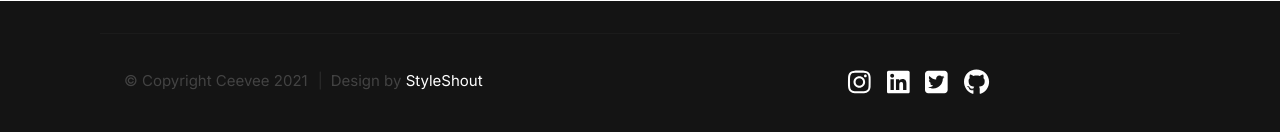
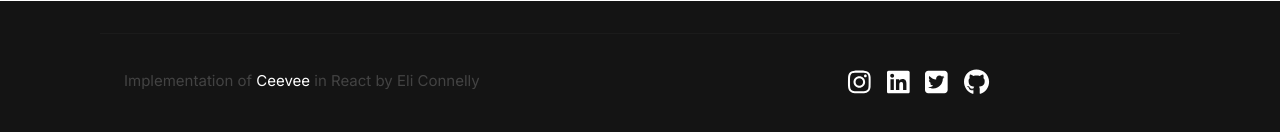
Before and after one commit to econnelly/eli-profile, a Next.js app: page / in a window 1280 px wide. Shown: the part 4850-4982 px from the top of the page. Built offline with nearby package versions, Linux system fonts and the light colour scheme.

Commit message:
Small tweaks

```diff
--- a/_data/projects.json
+++ b/_data/projects.json
@@ -11,7 +11,7 @@
     {
       "title": "eliconnelly.com (Gatsby)",
       "image": "gatsby-profile.png",
-      "url": "https://github.com/econnelly/eli-profile",
+      "url": "https://github.com/econnelly/eli-profile-gatsby",
       "category": "react",
       "description": "My previous portfolio site was created in the Gatsby framework. It was a great way to learn about graphql, but the next iteration used a more modern framework."
     },
--- a/components/common/footer.tsx
+++ b/components/common/footer.tsx
@@ -23,8 +23,7 @@ const Footer = () => {
           </div>
 
           <div className="column large-7 medium-6 w-1000-stack ss-copyright">
-            <span>© Copyright Ceevee 2021</span>
-            <span>Design by <a href="https://www.styleshout.com/">StyleShout</a></span>
+            <span>Implementation of <a href="https://www.styleshout.com/" target={"_blank"}>Ceevee</a> in React by Eli Connelly</span>
           </div>
         </div>
 
--- a/components/home/portfolio.tsx
+++ b/components/home/portfolio.tsx
@@ -1,5 +1,6 @@
 import React, {useEffect, useState} from "react";
 import ProjectData from "../../_data/projects.json"
+import Image from "next/image";
 
 const Portfolio = () => {
     const projects = ProjectData.projects
@@ -35,7 +36,7 @@ const Portfolio = () => {
                         <div className={"border-0 rounded-lg shadow-lg relative flex flex-col w-full bg-white outline-none focus:outline-none"}>
                             {/*header*/}
                             <div className={"flex items-start justify-between p-0 rounded-t"}>
-                                <img src={`assets/images/portfolio/${project.image}`} alt="" className={"center w-full"}/>
+                                <Image src={`assets/images/portfolio/${project.image}`} alt="" className={"center w-full"} width={400} height={200}/>
                             </div>
                             <div className={"flex items-start justify-between p-5 rounded-t"}>
                                 <h3 className={"text-3xl font-semibold"}>
@@ -113,7 +114,7 @@ const Portfolio = () => {
                                         <div className={"text-center s-portfolio-background"}>
                                             {project.title}
                                         </div>
-                                        <img className={"h-full object-cover hover:scale-95 transition"} src={`assets/images/portfolio/${project.image}`} alt=""/>
+                                        <Image className={"h-full object-cover hover:scale-95 transition"} src={`assets/images/portfolio/${project.image}`} width={300} height={150} alt=""/>
                                     </a>
                                 </div>
 
--- a/pages/api/hello.ts
+++ /dev/null
@@ -1,13 +0,0 @@
-// Next.js API route support: https://nextjs.org/docs/api-routes/introduction
-import type { NextApiRequest, NextApiResponse } from 'next'
-
-type Data = {
-  name: string
-}
-
-export default function handler(
-  req: NextApiRequest,
-  res: NextApiResponse<Data>
-) {
-  res.status(200).json({ name: 'John Doe' })
-}
```
